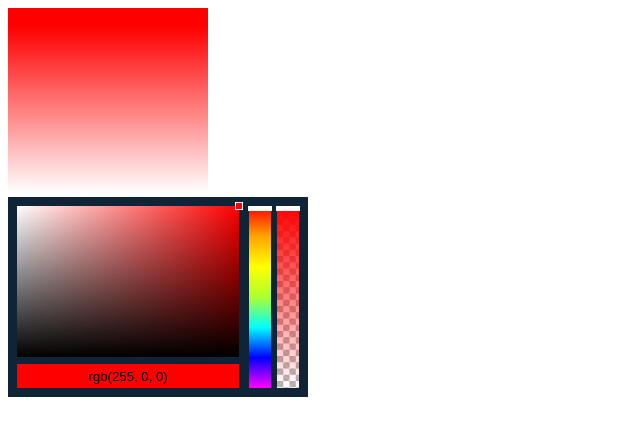
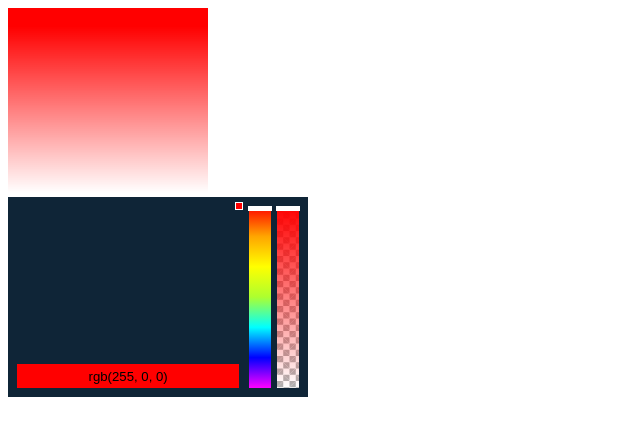
Before and after one commit to andre2xu/color_picker, a website built with webpack: page index.html in a window 1280 px wide. Shown: the whole page, without its empty margins (0-640 px from the left). Built offline with nearby package versions, Linux system fonts and the light colour scheme.

Commit message:
Removed background gradient of shade & tint component.

```diff
--- a/index.scss
+++ b/index.scss
@@ -26,9 +26,6 @@
       flex-direction: column;
 
       .shade_AND_tint {
-        background:
-          linear-gradient(0deg, black, transparent),
-          linear-gradient(270deg, red, white);
         width: 100%;
         height: 83%;
         cursor: pointer;
```
Also changed, not shown: index.css.
